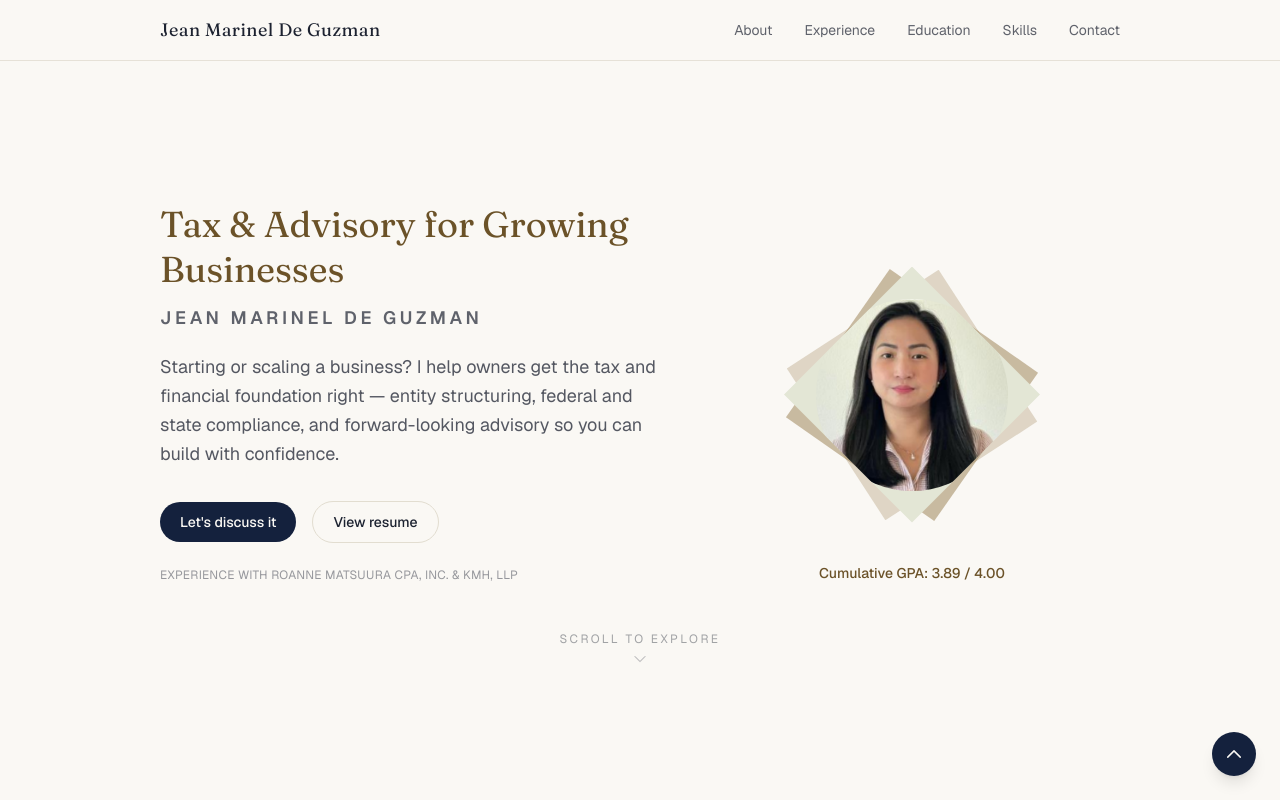
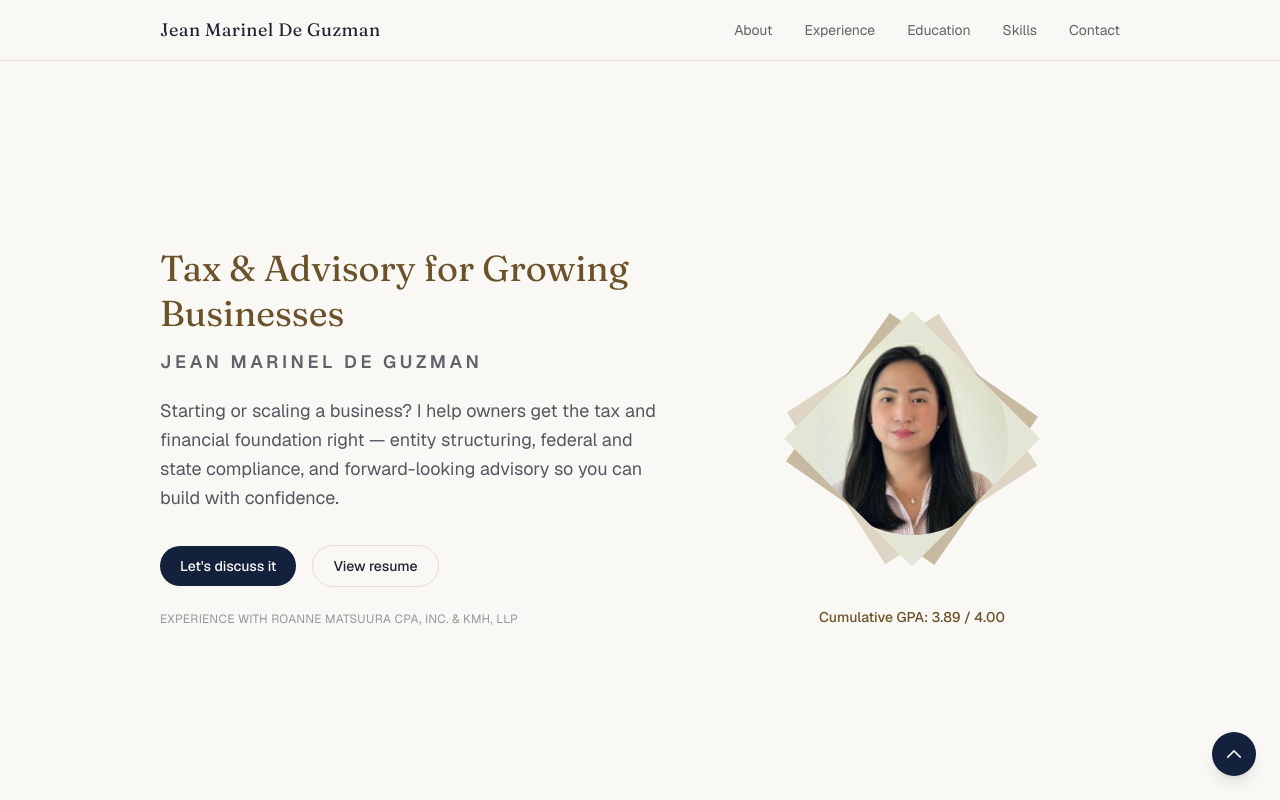
Before and after one commit to bluisidro/jean-dguz-portfolio, a Next.js app: page / in a window 1280 px wide. Shown: the top 800 px of the page. Built offline with nearby package versions, Linux system fonts and the light colour scheme.

Commit message:
Remove scroll to explore cue from hero
Co-Authored-By: Claude Sonnet 5 <noreply@anthropic.com>

```diff
--- a/src/components/Hero.tsx
+++ b/src/components/Hero.tsx
@@ -78,26 +78,6 @@ export default function Hero() {
           </dl>
         </div>
       </div>
-      <a
-        href="#about"
-        className="mt-12 flex flex-col items-center gap-2 self-center text-xs uppercase tracking-[0.2em] text-foreground/40 transition-colors hover:text-accent"
-      >
-        Scroll to explore
-        <svg
-          xmlns="http://www.w3.org/2000/svg"
-          viewBox="0 0 24 24"
-          fill="none"
-          stroke="currentColor"
-          strokeWidth={1.5}
-          className="h-4 w-4 animate-bounce"
-        >
-          <path
-            strokeLinecap="round"
-            strokeLinejoin="round"
-            d="M19.5 8.25l-7.5 7.5-7.5-7.5"
-          />
-        </svg>
-      </a>
     </section>
   );
 }
```
